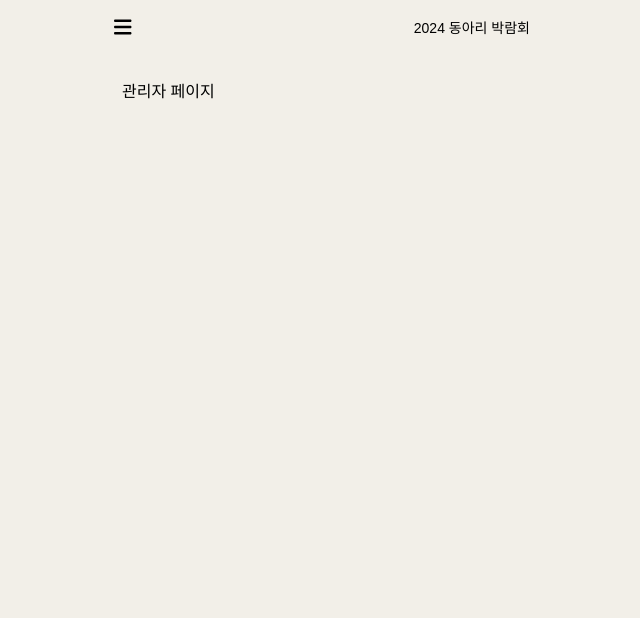
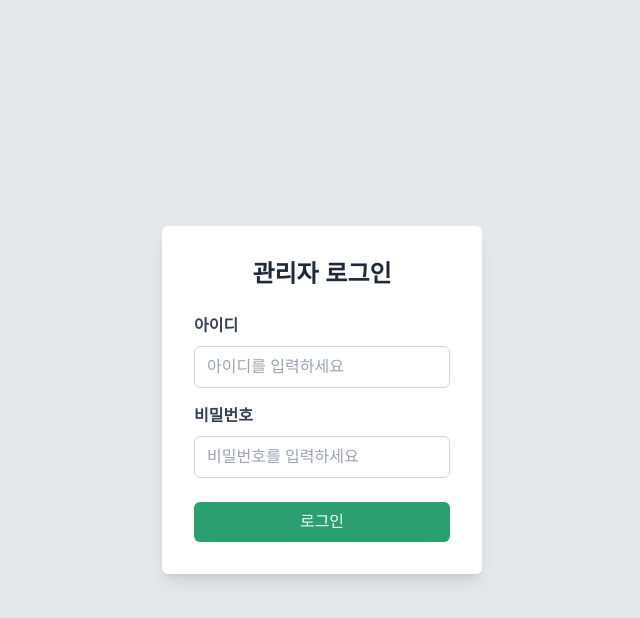
Before and after one commit to Antraxmin/sch-club-fair, a Next.js app: page /admin in a window 1280 px wide. Shown: the top 618 px of the page, without its empty margins (318-958 px from the left). Built offline with nearby package versions, Linux system fonts and the light colour scheme; a web font is replaced by a local one.

Commit message:
feat: 관리자 로그인 페이지 구현

```diff
--- /dev/null
+++ b/components/admin/AdminLogin.tsx
@@ -0,0 +1,67 @@
+import { useState } from "react";
+
+interface AdminLoginProps {
+  onLogin: (adminId: string, password: string) => void;
+}
+
+const AdminLogin: React.FC<AdminLoginProps> = ({ onLogin }) => {
+  const [adminId, setAdminId] = useState("");
+  const [password, setPassword] = useState("");
+
+  const handleLogin = (e: React.FormEvent<HTMLFormElement>) => {
+    e.preventDefault();
+    onLogin(adminId, password);
+  };
+
+  return (
+    <div className="min-h-screen flex justify-center items-center bg-gray-200">
+      <div className="bg-white p-8 rounded-md shadow-lg w-80">
+        <h1 className="text-2xl font-bold text-center text-gray-800 mb-6">
+          관리자 로그인
+        </h1>
+        <form onSubmit={handleLogin}>
+          <div className="mb-4">
+            <label
+              htmlFor="adminId"
+              className="block text-gray-700 font-semibold mb-2"
+            >
+              아이디
+            </label>
+            <input
+              type="text"
+              id="adminId"
+              placeholder="아이디를 입력하세요"
+              value={adminId}
+              onChange={(e) => setAdminId(e.target.value)}
+              className="w-full border border-gray-300 px-3 py-2 rounded-md focus:outline-none focus:border-[#2B9F70]"
+            />
+          </div>
+          <div className="mb-6">
+            <label
+              htmlFor="password"
+              className="block text-gray-700 font-semibold mb-2"
+            >
+              비밀번호
+            </label>
+            <input
+              type="password"
+              id="password"
+              placeholder="비밀번호를 입력하세요"
+              value={password}
+              onChange={(e) => setPassword(e.target.value)}
+              className="w-full border border-gray-300 px-3 py-2 rounded-md focus:outline-none focus:border-[#2B9F70]"
+            />
+          </div>
+          <button
+            type="submit"
+            className="w-full bg-[#2B9F70] text-white py-2 rounded-md hover:bg-green-600 transition duration-300"
+          >
+            로그인
+          </button>
+        </form>
+      </div>
+    </div>
+  );
+};
+
+export default AdminLogin;
--- a/pages/_app.tsx
+++ b/pages/_app.tsx
@@ -1,8 +1,13 @@
 import Layout from "@/components/common/Layout";
 import "@/styles/globals.css";
 import type { AppProps } from "next/app";
+import { useRouter } from "next/router";
 
 export default function App({ Component, pageProps }: AppProps) {
+  const router = useRouter();
+  if (router.pathname.startsWith("/admin")) {
+    return <Component {...pageProps} />;
+  }
   return (
     <Layout>
       <Component {...pageProps} />
--- a/pages/admin/index.tsx
+++ b/pages/admin/index.tsx
@@ -1,3 +1,16 @@
-export default function AdminPage() {
-  return <>관리자 페이지</>;
+import AdminLogin from "@/components/admin/AdminLogin";
+
+export default function AdminLoginPage() {
+  const handleLogin = (adminId: string, password: string) => {
+    if (
+      adminId === process.env.NEXT_PUBLIC_ADMIN_ID &&
+      password === process.env.NEXT_PUBLIC_ADMIN_PASSWORD
+    ) {
+      alert("관리자 권한으로 접속합니다.");
+    } else {
+      alert("관리자 계정이 아닙니다");
+    }
+  };
+
+  return <AdminLogin onLogin={handleLogin} />;
 }
```
Also changed, not shown: 1 other file (tests, documents, lock files or other folders).
